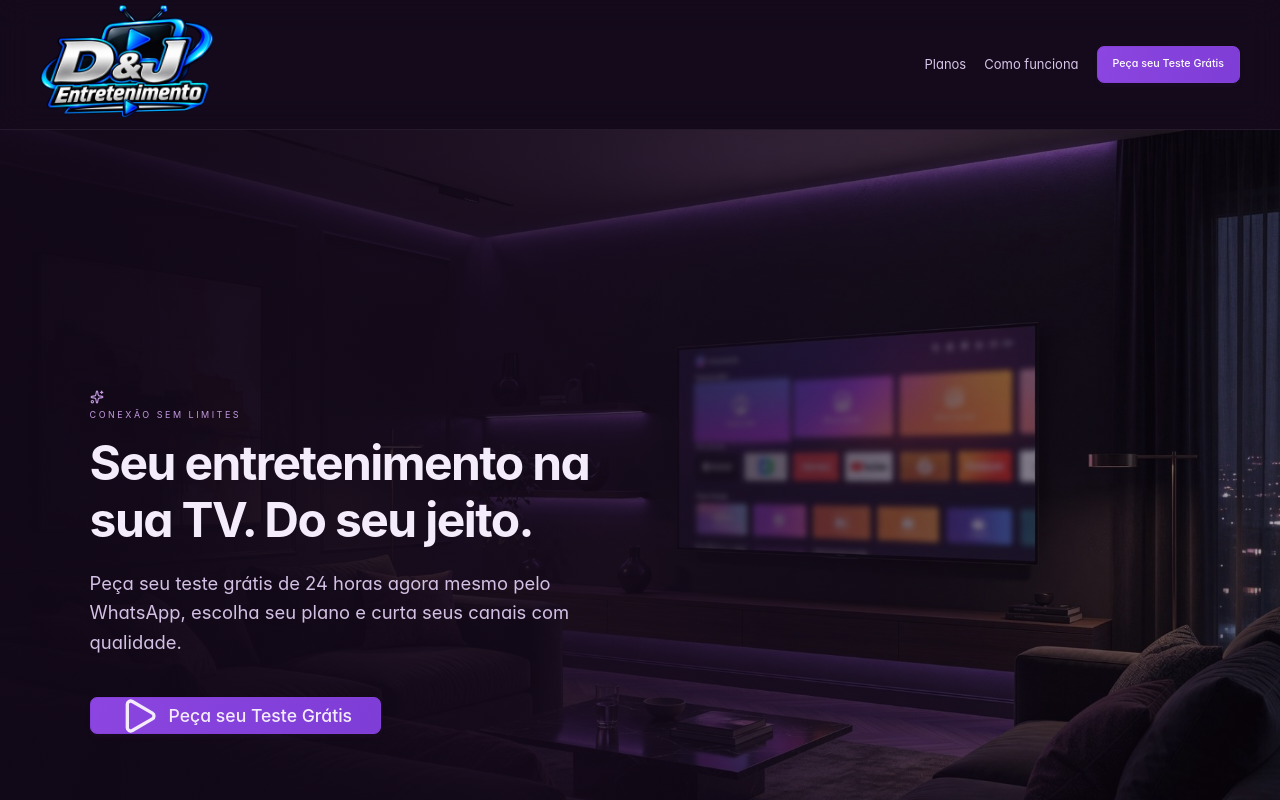
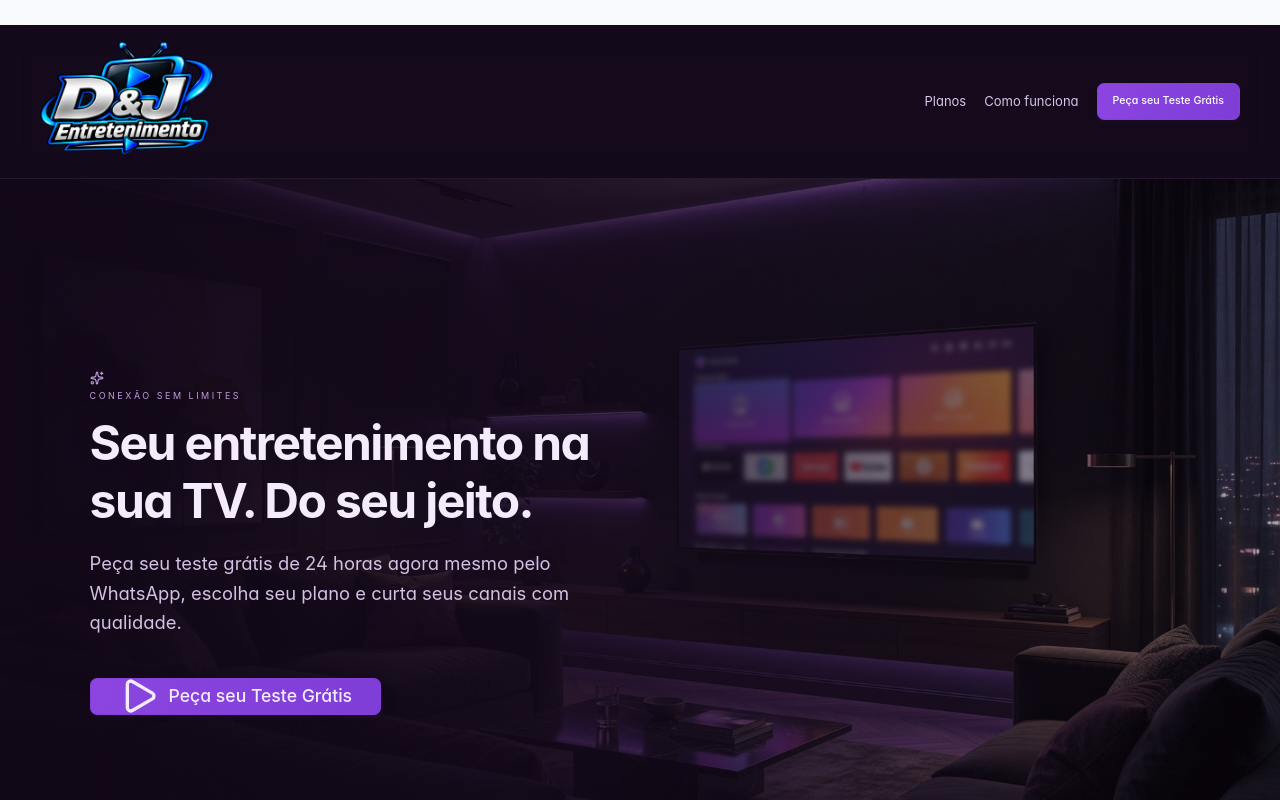
Before and after one commit to douglasplaymta-rgb/D-J-Unitv, a Next.js app: page / in a window 1280 px wide. Shown: the top 800 px of the page. Built offline with nearby package versions, Linux system fonts and the light colour scheme; no server answers; the database is empty; a web font is replaced by a local one.

Commit message:
Adiciona margem superior no cabecalho para descer apenas a barra da logo

```diff
--- a/src/components/landing.tsx
+++ b/src/components/landing.tsx
@@ -11,7 +11,7 @@ export default function Landing() {
 
   return (
     <div className="site">
-      <header className="site-header" style={{ height: '130px', display: 'flex', alignItems: 'center', justifyContent: 'space-between', paddingLeft: '2.5rem', paddingRight: '2.5rem' }}>
+      <header className="site-header" style={{ marginTop: '25px', display: 'flex', alignItems: 'center', justifyContent: 'space-between', paddingLeft: '2.5rem', paddingRight: '2.5rem' }}>
         <a href="/" className="site-brand" aria-label="D&J Entreteniment"><Brand /></a>
         <nav className="site-nav" aria-label="Principal">
           <a href="#planos">Planos</a>
@@ -23,7 +23,7 @@ export default function Landing() {
       <section className="site-hero">
         <img src="/images/landing-living.jpg" alt="" className="site-hero-photo"/>
         <div className="site-hero-shade"/>
-        <div className="site-hero-copy" style={{ paddingTop: '260px', paddingBottom: '80px' }}>
+        <div className="site-hero-copy" style={{ paddingTop: '115px', paddingBottom: '50px' }}>
           <span className="banner eyebrow"><Sparkles size={14}/> CONEXÃO SEM LIMITES</span>
           <h1 style={{ fontSize: '3rem', lineHeight: '1.2', marginBottom: '20px' }}>Seu entretenimento na sua TV. Do seu jeito.</h1>
           <p style={{ fontSize: '1.15rem', marginBottom: '30px', lineHeight: '1.6' }}>Peça seu teste grátis de 24 horas agora mesmo pelo WhatsApp, escolha seu plano e curta seus canais com qualidade.</p>
```
